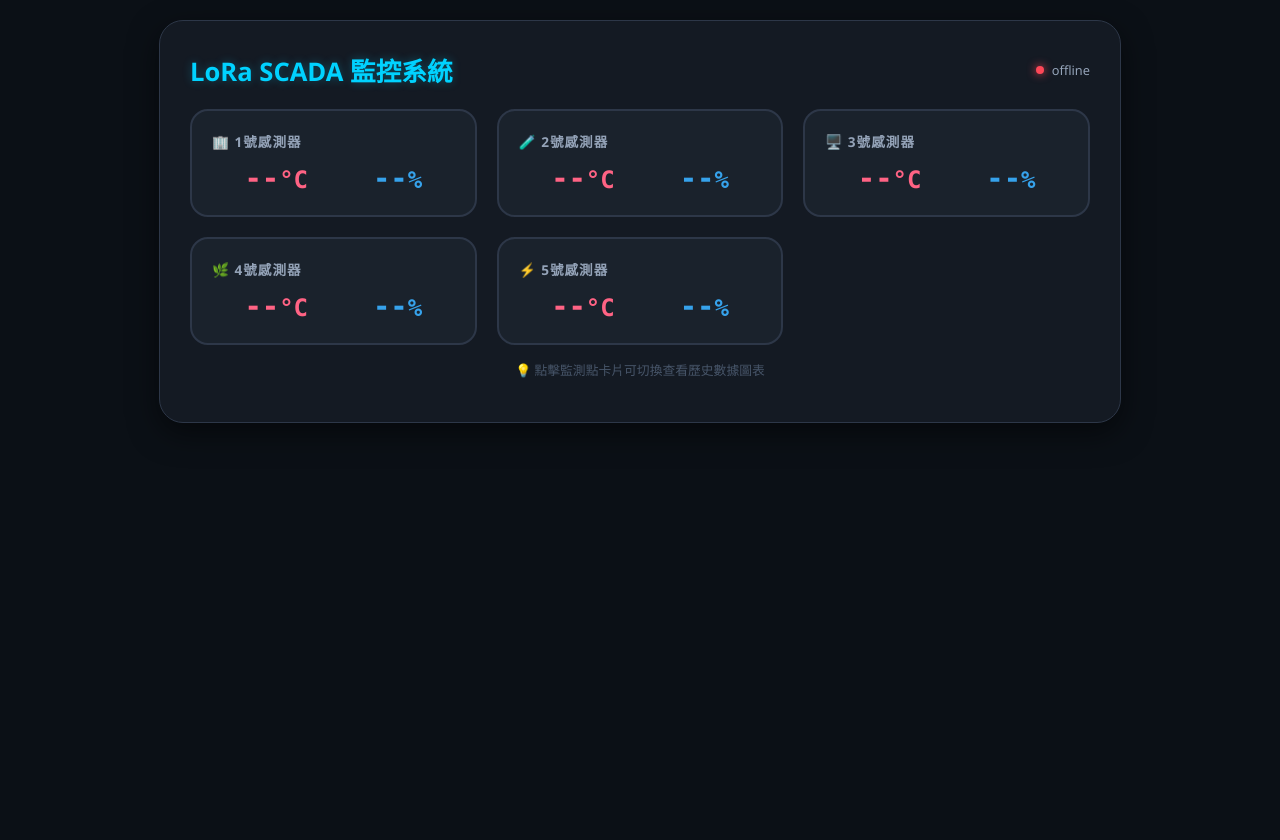
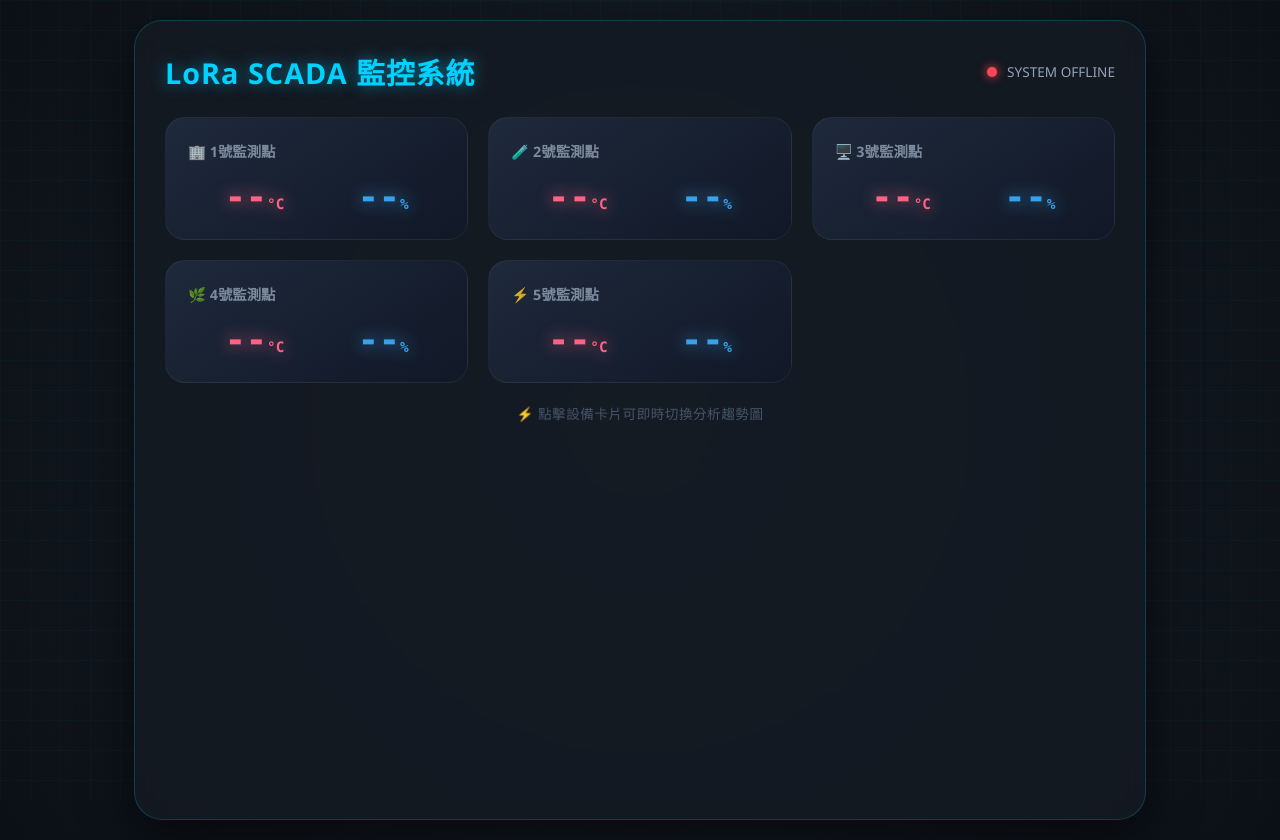
Before and after one commit to 0918tonychen-commits/ysz, a Flask app: page / in a window 1280 px wide. Before the commit the page ends 423 px from the top, so only its background shows below. Run offline with Flask 3, Linux system fonts and the light colour scheme.

Commit message:
style: implement glassmorphism UI with digital grid background and visual polish

```diff
--- a/templates/index.html
+++ b/templates/index.html
@@ -3,68 +3,117 @@
 <head>
     <meta charset="UTF-8">
     <meta name="viewport" content="width=device-width, initial-scale=1.0">
-    <title>LoRa SCADA 數據監控中心</title>
+    <title>LoRa SCADA 智能監控中心</title>
     <script src="https://cdn.jsdelivr.net/npm/chart.js"></script>
     <style>
+        /* --- 基礎背景與數位網格 --- */
         body {
             font-family: 'Segoe UI', system-ui, sans-serif;
-            background: #0b1016;
+            background: radial-gradient(circle at center, #1a222c 0%, #0b1016 100%);
             color: #e2e8f0;
             margin: 0; padding: 20px;
             display: flex; justify-content: center;
+            min-height: 100vh;
         }
 
-        .container {
-            width: 100%; max-width: 900px;
-            background: #141a23; padding: 30px;
-            border-radius: 24px; border: 1px solid #2d3748;
-            box-shadow: 0 10px 30px rgba(0,0,0,0.5);
+        body::before {
+            content: "";
+            position: fixed;
+            top: 0; left: 0; width: 100%; height: 100%;
+            background-image:
+                linear-gradient(rgba(0, 210, 255, 0.03) 1px, transparent 1px),
+                linear-gradient(90deg, rgba(0, 210, 255, 0.03) 1px, transparent 1px);
+            background-size: 30px 30px;
+            z-index: -1;
         }
 
-        .header { display: flex; justify-content: space-between; align-items: center; margin-bottom: 20px; }
-        h1 { color: #00d2ff; font-size: 1.6rem; margin: 0; text-shadow: 0 0 10px rgba(0,210,255,0.3); }
+        /* --- 玻璃擬態容器 --- */
+        .container {
+            width: 100%; max-width: 950px;
+            background: rgba(20, 26, 35, 0.85);
+            padding: 30px;
+            border-radius: 28px;
+            border: 1px solid rgba(0, 210, 255, 0.2);
+            backdrop-filter: blur(10px);
+            box-shadow: 0 20px 50px rgba(0,0,0,0.6);
+        }
 
-        .status-tag { font-size: 0.8rem; color: #94a3b8; display: flex; align-items: center; }
-        .status-dot { height: 8px; width: 8px; border-radius: 50%; display: inline-block; margin-right: 8px; }
-        .online { background: #00ff88; box-shadow: 0 0 10px #00ff88; }
+        .header { display: flex; justify-content: space-between; align-items: center; margin-bottom: 25px; }
+        h1 {
+            color: #00d2ff; font-size: 1.8rem; margin: 0;
+            text-shadow: 0 0 15px rgba(0,210,255,0.5);
+            letter-spacing: 1px;
+        }
+
+        /* --- 狀態燈呼吸動畫 --- */
+        .status-tag { font-size: 0.85rem; color: #94a3b8; display: flex; align-items: center; }
+        .status-dot { height: 10px; width: 10px; border-radius: 50%; display: inline-block; margin-right: 10px; }
+        .online {
+            background: #00ff88;
+            box-shadow: 0 0 12px #00ff88;
+            animation: pulse-green 2s infinite;
+        }
+        @keyframes pulse-green {
+            0% { box-shadow: 0 0 0 0 rgba(0, 255, 136, 0.7); }
+            70% { box-shadow: 0 0 0 10px rgba(0, 255, 136, 0); }
+            100% { box-shadow: 0 0 0 0 rgba(0, 255, 136, 0); }
+        }
         .offline { background: #ff4757; box-shadow: 0 0 10px #ff4757; }
 
-        /* --- SCADA 網格配置 --- */
+        /* --- SCADA 網格卡片優化 --- */
         .scada-grid {
             display: grid;
-            grid-template-columns: repeat(auto-fill, minmax(250px, 1fr));
-            gap: 20px; margin-top: 20px;
+            grid-template-columns: repeat(auto-fill, minmax(260px, 1fr));
+            gap: 20px; margin-top: 10px;
         }
 
         .card {
-            background: #1a222c; border: 2px solid #2d3748;
-            border-radius: 18px; padding: 20px;
-            cursor: pointer; transition: all 0.3s cubic-bezier(0.4, 0, 0.2, 1);
+            background: linear-gradient(145deg, #1e293b, #111827);
+            border: 1px solid rgba(255, 255, 255, 0.05);
+            border-radius: 20px; padding: 22px;
+            cursor: pointer; transition: all 0.4s cubic-bezier(0.175, 0.885, 0.32, 1.275);
+            position: relative; overflow: hidden;
         }
 
-        .card:hover { border-color: #00d2ff; background: #1f2937; transform: translateY(-5px); }
-        .card.active { border-color: #00d2ff; background: #1f2937; box-shadow: 0 0 20px rgba(0, 210, 255, 0.2); }
+        /* 懸停發光效果 */
+        .card:hover {
+            border-color: rgba(0, 210, 255, 0.5);
+            background: #1f2937; transform: translateY(-8px);
+            box-shadow: 0 10px 20px rgba(0,0,0,0.4);
+        }
+        .card.active {
+            border-color: #00d2ff;
+            background: rgba(0, 210, 255, 0.05);
+            box-shadow: 0 0 25px rgba(0, 210, 255, 0.3), inset 0 0 10px rgba(0, 210, 255, 0.1);
+        }
 
-        .card h3 { color: #94a3b8; font-size: 0.85rem; margin: 0; text-transform: uppercase; letter-spacing: 1px; }
-        .card .val-row { display: flex; justify-content: space-around; align-items: baseline; margin-top: 10px; }
-        .card h2 { font-size: 1.8rem; margin: 0; font-family: 'Consolas', monospace; }
+        .card h3 { color: #94a3b8; font-size: 0.9rem; margin: 0; opacity: 0.8; }
+        .card .val-row { display: flex; justify-content: space-around; align-items: baseline; margin-top: 15px; }
+
+        /* 數值霓虹感字體 */
+        .card h2 {
+            font-size: 2.2rem; margin: 0; font-family: 'Consolas', 'Courier New', monospace;
+            filter: drop-shadow(0 0 8px currentColor);
+        }
 
         .temp-color { color: #ff6384; }
         .hum-color { color: #36a2eb; }
 
+        /* --- 圖表區域 --- */
         .chart-wrapper {
             max-height: 0; overflow: hidden;
-            transition: all 0.5s ease-in-out; opacity: 0;
-            background: #0f172a; border-radius: 15px; margin-top: 0;
+            transition: all 0.6s cubic-bezier(0.4, 0, 0.2, 1); opacity: 0;
+            background: rgba(15, 23, 42, 0.9); border-radius: 20px; margin-top: 0;
         }
 
         .chart-wrapper.show {
-            max-height: 450px; opacity: 1;
-            padding: 25px; margin-top: 25px; border: 1px solid #1f2937;
+            max-height: 480px; opacity: 1;
+            padding: 30px; margin-top: 25px;
+            border: 1px solid rgba(0, 210, 255, 0.2);
         }
 
-        canvas { width: 100% !important; height: 320px !important; }
-        .hint { color: #475569; font-size: 0.8rem; text-align: center; margin-top: 15px; }
+        canvas { width: 100% !important; height: 340px !important; }
+        .hint { color: #475569; font-size: 0.85rem; text-align: center; margin-top: 20px; letter-spacing: 0.5px; }
     </style>
 </head>
 <body>
@@ -73,7 +122,7 @@
             <h1>LoRa SCADA 監控系統</h1>
             <div class="status-tag">
                 <span id="status-dot" class="status-dot offline"></span>
-                <span id="status-text">OFFLINE</span>
+                <span id="status-text">SYSTEM OFFLINE</span>
             </div>
         </div>
 
@@ -83,17 +132,17 @@
             <canvas id="myChart"></canvas>
         </div>
 
-        <p class="hint">💡 點擊監測點卡片可切換查看歷史數據圖表</p>
+        <p class="hint">⚡ 點擊設備卡片可即時切換分析趨勢圖</p>
     </div>
 
     <script>
-        // --- 1. SCADA 型號與單位對照表 ---
+        // --- 1. 配置與初始化 ---
         const sensorConfig = {
-            "s01": { name: "1號感測器", icon: "🏢" },
-            "s02": { name: "2號感測器", icon: "🧪" },
-            "s03": { name: "3號感測器", icon: "🖥️" },
-            "s04": { name: "4號感測器", icon: "🌿" },
-            "s05": { name: "5號感測器", icon: "⚡" }
+            "s01": { name: "1號監測點", icon: "🏢" },
+            "s02": { name: "2號監測點", icon: "🧪" },
+            "s03": { name: "3號監測點", icon: "🖥️" },
+            "s04": { name: "4號監測點", icon: "🌿" },
+            "s05": { name: "5號監測點", icon: "⚡" }
         };
 
         let currentActiveNode = null;
@@ -104,16 +153,20 @@
         const myChart = new Chart(ctx, {
             type: 'line',
             data: { labels: [], datasets: [
-                { label: '溫度', data: [], borderColor: '#ff6384', backgroundColor: 'rgba(255, 99, 132, 0.1)', fill: true, tension: 0.4 },
-                { label: '濕度', data: [], borderColor: '#36a2eb', backgroundColor: 'rgba(54, 162, 235, 0.1)', fill: true, tension: 0.4 }
+                { label: '溫度 (°C)', data: [], borderColor: '#ff6384', backgroundColor: 'rgba(255, 99, 132, 0.1)', fill: true, tension: 0.4, borderWidth: 3, pointRadius: 2 },
+                { label: '濕度 (%)', data: [], borderColor: '#36a2eb', backgroundColor: 'rgba(54, 162, 235, 0.1)', fill: true, tension: 0.4, borderWidth: 3, pointRadius: 2 }
             ]},
             options: {
                 responsive: true, maintainAspectRatio: false,
-                scales: { y: { grid: { color: 'rgba(255,255,255,0.05)' } } }
+                scales: {
+                    y: { grid: { color: 'rgba(255,255,255,0.05)' }, ticks: { font: { size: 10 } } },
+                    x: { grid: { display: false }, ticks: { font: { size: 10 } } }
+                },
+                plugins: { legend: { labels: { boxWidth: 12, font: { size: 12 } } } }
             }
         });
 
-        // --- 2. 動態卡片生成器 ---
+        // --- 2. 功能邏輯 ---
         function createCards() {
             const grid = document.getElementById('scada-grid');
             Object.keys(sensorConfig).forEach(id => {
@@ -122,8 +175,8 @@
                     <div class="card" id="card-${id}" onclick="toggleChart('${id}')">
                         <h3>${conf.icon} ${conf.name}</h3>
                         <div class="val-row">
-                            <h2 class="temp-color"><span id="${id}-t">--</span><small>°C</small></h2>
-                            <h2 class="hum-color"><span id="${id}-h">--</span><small>%</small></h2>
+                            <h2 class="temp-color"><span id="${id}-t">--</span><small style="font-size:0.9rem">°C</small></h2>
+                            <h2 class="hum-color"><span id="${id}-h">--</span><small style="font-size:0.9rem">%</small></h2>
                         </div>
                     </div>`;
                 grid.insertAdjacentHTML('beforeend', card);
@@ -131,33 +184,39 @@
         }
 
         function toggleChart(nodeId) {
+            const cards = document.querySelectorAll('.card');
             if (currentActiveNode === nodeId) {
                 currentActiveNode = null;
                 chartWrapper.classList.remove('show');
+                cards.forEach(c => c.classList.remove('active'));
             } else {
                 currentActiveNode = nodeId;
                 chartWrapper.classList.add('show');
-                // 清除其他卡片的亮起狀態
-                document.querySelectorAll('.card').forEach(c => c.classList.remove('active'));
+                cards.forEach(c => c.classList.remove('active'));
                 document.getElementById(`card-${nodeId}`).classList.add('active');
-                setTimeout(() => myChart.resize(), 350);
+                setTimeout(() => myChart.resize(), 400);
             }
         }
 
         function fetchData() {
-            fetch('/api/all_data') // 配合 SCADA 一對多後端路徑
+            fetch('/api/all_data')
                 .then(res => res.json())
                 .then(data => {
-                    // 更新各卡片數值
+                    // 更新各節點數據
                     Object.keys(sensorConfig).forEach(id => {
-                        if(data[`${id}_t`]) document.getElementById(`${id}-t`).innerText = data[`${id}_t`].val;
-                        if(data[`${id}_h`]) document.getElementById(`${id}-h`).innerText = data[`${id}_h`].val;
+                        const tElem = document.getElementById(`${id}-t`);
+                        const hElem = document.getElementById(`${id}-h`);
+                        if(data[`${id}_t`]) tElem.innerText = data[`${id}_t`].val;
+                        if(data[`${id}_h`]) hElem.innerText = data[`${id}_h`].val;
                     });
 
-                    // 狀態燈與圖表更新
-                    document.getElementById('status-text').innerText = data.status || "OFFLINE";
-                    document.getElementById('status-dot').className = 'status-dot ' + (data.status === 'online' ? 'online' : 'offline');
+                    // 更新系統狀態
+                    const statusText = document.getElementById('status-text');
+                    const statusDot = document.getElementById('status-dot');
+                    statusText.innerText = data.status === 'online' ? 'SYSTEM ONLINE' : 'SYSTEM OFFLINE';
+                    statusDot.className = 'status-dot ' + (data.status === 'online' ? 'online' : 'offline');
 
+                    // 更新歷史圖表
                     if (currentActiveNode && data.history && data.history[currentActiveNode]) {
                         const h = data.history[currentActiveNode];
                         myChart.data.labels = h.labels;
@@ -165,10 +224,11 @@
                         myChart.data.datasets[1].data = h.hum;
                         myChart.update('none');
                     }
-                });
+                })
+                .catch(err => console.error("Data fetch error:", err));
         }
 
-        createCards(); // 初始化生成五張卡片
+        createCards();
         setInterval(fetchData, 3000);
         fetchData();
     </script>
```
